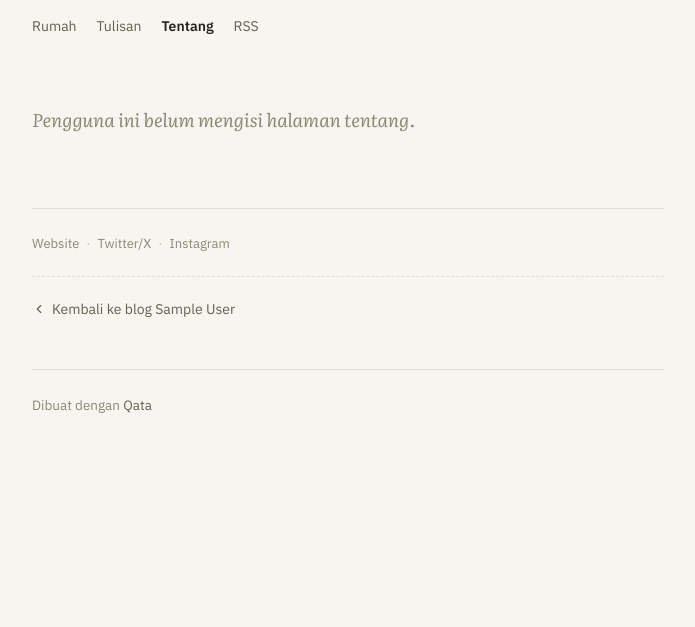
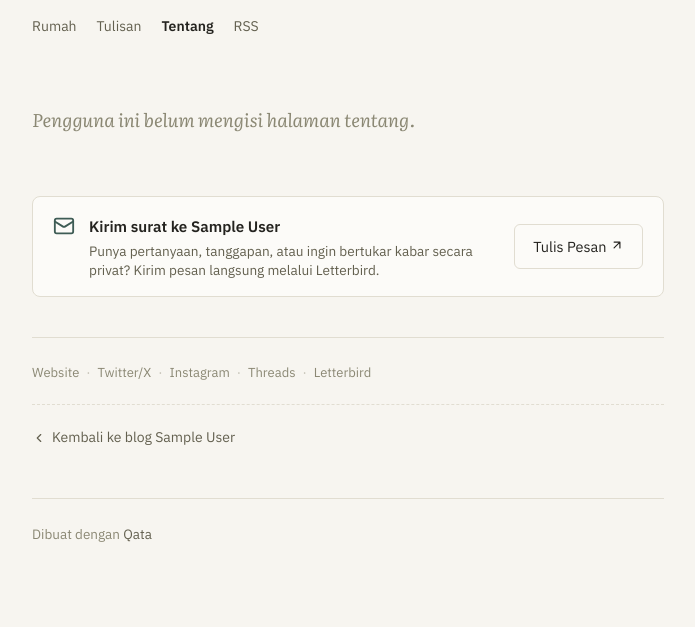
Before and after one commit to andriawekh-droid/qata, a Flask app: a page that uses templates/public/tentang.html in a window 1280 px wide. Shown: the part 193-820 px from the top of the page, without its empty margins (292-987 px from the left). Before the commit the page ends 606 px from the top, so only its background shows below. Run offline with Flask 3, Linux system fonts and the light colour scheme; tables that the repository leaves empty hold one stand-in row (values such as "Sample post"); some libraries are stand-ins or nearby versions.

Commit message:
feat: tambah integrasi Letterbird dan akun Threads di profil, tentang, dan artikel

```diff
--- a/auth.py
+++ b/auth.py
@@ -12,7 +12,7 @@ from database import get_db
 auth_bp = Blueprint('auth', __name__)
 
 class User(UserMixin):
-    def __init__(self, id, username, email, display_name, bio, website, twitter, instagram, is_admin, active, theme_preference='light', can_upload_image=0):
+    def __init__(self, id, username, email, display_name, bio, website, twitter, instagram, is_admin, active, theme_preference='light', can_upload_image=0, threads=None, letterbird=None):
         self.id = id
         self.username = username
         self.email = email
@@ -21,6 +21,8 @@ class User(UserMixin):
         self.website = website
         self.twitter = twitter
         self.instagram = instagram
+        self.threads = threads
+        self.letterbird = letterbird
         self.is_admin = is_admin
         self.active = active
         self.theme_preference = theme_preference or 'light'
@@ -39,12 +41,16 @@ def get_user_by_id(user_id):
     if row:
         can_upload = row['can_upload_image'] if 'can_upload_image' in row.keys() else 0
         theme = row['theme_preference'] if 'theme_preference' in row.keys() else 'light'
+        threads = row['threads'] if 'threads' in row.keys() else None
+        letterbird = row['letterbird'] if 'letterbird' in row.keys() else None
         return User(
             row['id'], row['username'], row['email'],
             row['display_name'], row['bio'], row['website'],
             row['twitter'], row['instagram'], row['is_admin'],
             row['is_active'], theme,
-            can_upload
+            can_upload,
+            threads,
+            letterbird
         )
     return None
 
@@ -54,12 +60,16 @@ def get_user_by_username(username):
     if row:
         can_upload = row['can_upload_image'] if 'can_upload_image' in row.keys() else 0
         theme = row['theme_preference'] if 'theme_preference' in row.keys() else 'light'
+        threads = row['threads'] if 'threads' in row.keys() else None
+        letterbird = row['letterbird'] if 'letterbird' in row.keys() else None
         return User(
             row['id'], row['username'], row['email'],
             row['display_name'], row['bio'], row['website'],
             row['twitter'], row['instagram'], row['is_admin'],
             row['is_active'], theme,
-            can_upload
+            can_upload,
+            threads,
+            letterbird
         )
     return None
 
@@ -297,11 +307,18 @@ def login():
             )
             db.commit()
 
+            can_upload = row['can_upload_image'] if 'can_upload_image' in row.keys() else 0
+            theme = row['theme_preference'] if 'theme_preference' in row.keys() else 'light'
+            threads = row['threads'] if 'threads' in row.keys() else None
+            letterbird = row['letterbird'] if 'letterbird' in row.keys() else None
             user = User(
                 row['id'], row['username'], row['email'],
                 row['display_name'], row['bio'], row['website'],
                 row['twitter'], row['instagram'], row['is_admin'],
-                row['is_active'], row['theme_preference']
+                row['is_active'], theme,
+                can_upload,
+                threads,
+                letterbird
             )
             login_user(user)
             return redirect(url_for('dashboard.index'))
--- a/dashboard.py
+++ b/dashboard.py
@@ -260,6 +260,19 @@ def delete_post(post_id):
     flash('Tulisan berhasil dihapus.', 'sukses')
     return redirect(url_for('dashboard.index'))
 
+def _clean_handle(value, base_domains=()):
+    if not value:
+        return ''
+    val = value.strip()
+    for prefix in ('https://', 'http://', '//', 'www.'):
+        if val.startswith(prefix):
+            val = val[len(prefix):]
+    for domain in base_domains:
+        if val.startswith(domain):
+            val = val[len(domain):].lstrip('/')
+    val = val.lstrip('@').strip().strip('/')
+    return val.split('?')[0].split('#')[0].strip('/')
+
 @dashboard_bp.route('/profil', methods=['GET', 'POST'])
 @login_required
 def profile():
@@ -268,8 +281,10 @@ def profile():
     if request.method == 'POST':
         display_name = request.form['display_name'].strip()
         website = request.form['website'].strip()
-        twitter = request.form['twitter'].strip()
-        instagram = request.form['instagram'].strip()
+        twitter = _clean_handle(request.form.get('twitter', ''), ('twitter.com', 'x.com'))
+        instagram = _clean_handle(request.form.get('instagram', ''), ('instagram.com',))
+        threads = _clean_handle(request.form.get('threads', ''), ('threads.net',))
+        letterbird = _clean_handle(request.form.get('letterbird', ''), ('letterbird.co',))
         theme_preference = request.form.get('theme_preference', 'light').strip()
         error = None
 
@@ -282,9 +297,9 @@ def profile():
             db = get_db()
             db.execute(
                 '''UPDATE users
-                   SET display_name = ?, website = ?, twitter = ?, instagram = ?, theme_preference = ?
+                   SET display_name = ?, website = ?, twitter = ?, instagram = ?, threads = ?, letterbird = ?, theme_preference = ?
                    WHERE id = ?''',
-                (display_name, website, twitter, instagram, theme_preference, current_user.id)
+                (display_name, website, twitter, instagram, threads, letterbird, theme_preference, current_user.id)
             )
             db.commit()
             flash('Profil berhasil diperbarui.', 'sukses')
--- a/database.py
+++ b/database.py
@@ -29,6 +29,8 @@ def init_db():
             website TEXT,
             twitter TEXT,
             instagram TEXT,
+            threads TEXT,
+            letterbird TEXT,
             is_admin INTEGER DEFAULT 0,
             is_active INTEGER DEFAULT 1,
             can_upload_image INTEGER NOT NULL DEFAULT 0,
@@ -124,11 +126,17 @@ def init_db():
     ''')
     db.commit()
 
-    # Migrasi kolom can_upload_image pada users jika belum ada
+    # Migrasi kolom tambahan pada users jika belum ada
     user_cols = [c['name'] for c in db.execute("PRAGMA table_info(users)").fetchall()]
     if 'can_upload_image' not in user_cols:
         db.execute("ALTER TABLE users ADD COLUMN can_upload_image INTEGER NOT NULL DEFAULT 0")
         db.execute("UPDATE users SET can_upload_image = 1 WHERE is_admin = 1")
+        db.commit()
+    if 'threads' not in user_cols:
+        db.execute("ALTER TABLE users ADD COLUMN threads TEXT")
+        db.commit()
+    if 'letterbird' not in user_cols:
+        db.execute("ALTER TABLE users ADD COLUMN letterbird TEXT")
         db.commit()
 
 def init_app(app):
--- a/static/style.css
+++ b/static/style.css
@@ -632,6 +632,80 @@ article.post-full h1,
     color: var(--accent);
 }
 
+/* Letterbird / Feedback Boxes */
+.post-feedback-box,
+.letterbird-contact-card {
+    margin-top: 28px;
+    padding: 16px 20px;
+    background: var(--paper-raised);
+    border: 1px solid var(--line);
+    border-radius: 8px;
+    display: flex;
+    align-items: center;
+    justify-content: space-between;
+    gap: 16px;
+}
+
+.post-feedback-info,
+.letterbird-card-info {
+    display: flex;
+    align-items: flex-start;
+    gap: 14px;
+}
+
+.post-feedback-icon,
+.letterbird-card-icon {
+    width: 22px;
+    height: 22px;
+    color: var(--accent);
+    flex-shrink: 0;
+    margin-top: 2px;
+}
+
+.post-feedback-title,
+.letterbird-card-title {
+    display: block;
+    font-size: 0.95rem;
+    font-weight: 600;
+    color: var(--ink);
+    margin-bottom: 2px;
+}
+
+.post-feedback-desc,
+.letterbird-card-desc {
+    margin: 0;
+    font-size: 0.85rem;
+    color: var(--ink-soft);
+    line-height: 1.4;
+}
+
+.post-feedback-btn,
+.letterbird-card-btn {
+    display: inline-flex;
+    align-items: center;
+    gap: 6px;
+    white-space: nowrap;
+    flex-shrink: 0;
+    font-size: 0.85rem;
+    padding: 8px 14px;
+    text-decoration: none;
+}
+
+@media (max-width: 600px) {
+    .post-feedback-box,
+    .letterbird-contact-card {
+        flex-direction: column;
+        align-items: stretch;
+        gap: 14px;
+    }
+
+    .post-feedback-btn,
+    .letterbird-card-btn {
+        justify-content: center;
+        width: 100%;
+    }
+}
+
 /* Like Section */
 .post-footer {
     margin-top: 20px;
--- a/templates/public/tentang.html
+++ b/templates/public/tentang.html
@@ -42,18 +42,47 @@
         {% endif %}
     </div>
 
-    {% if user['website'] or user['twitter'] or user['instagram'] %}
+    {% if user['letterbird'] %}
+    <div class="letterbird-contact-card">
+        <div class="letterbird-card-info">
+            <div class="letterbird-card-icon">
+                <svg viewBox="0 0 24 24" fill="none" stroke="currentColor" stroke-width="2" stroke-linecap="round" stroke-linejoin="round">
+                    <rect width="20" height="16" x="2" y="4" rx="2"/>
+                    <path d="m22 7-8.97 5.7a1.94 1.94 0 0 1-2.06 0L2 7"/>
+                </svg>
+            </div>
+            <div>
+                <strong class="letterbird-card-title">Kirim surat ke {{ user['display_name'] }}</strong>
+                <p class="letterbird-card-desc">Punya pertanyaan, tanggapan, atau ingin bertukar kabar secara privat? Kirim pesan langsung melalui Letterbird.</p>
+            </div>
+        </div>
+        <a href="https://letterbird.co/{{ user['letterbird'] }}" target="_blank" rel="noopener noreferrer" class="btn btn-secondary letterbird-card-btn">
+            Tulis Pesan
+            <svg viewBox="0 0 24 24" width="14" height="14" fill="none" stroke="currentColor" stroke-width="2" stroke-linecap="round" stroke-linejoin="round"><path d="M7 17L17 7M17 7H7M17 7V17"/></svg>
+        </a>
+    </div>
+    {% endif %}
+
+    {% if user['website'] or user['twitter'] or user['instagram'] or user['threads'] or user['letterbird'] %}
     <div class="meta about-meta">
         {% if user['website'] %}
         <a href="{{ user['website'] }}" target="_blank" rel="noopener">Website</a>
         {% endif %}
         {% if user['twitter'] %}
-        <span class="dot">&middot;</span>
+        {% if user['website'] %}<span class="dot">&middot;</span>{% endif %}
         <a href="https://twitter.com/{{ user['twitter'] }}" target="_blank" rel="noopener">Twitter/X</a>
         {% endif %}
         {% if user['instagram'] %}
-        <span class="dot">&middot;</span>
+        {% if user['website'] or user['twitter'] %}<span class="dot">&middot;</span>{% endif %}
         <a href="https://instagram.com/{{ user['instagram'] }}" target="_blank" rel="noopener">Instagram</a>
+        {% endif %}
+        {% if user['threads'] %}
+        {% if user['website'] or user['twitter'] or user['instagram'] %}<span class="dot">&middot;</span>{% endif %}
+        <a href="https://www.threads.net/@{{ user['threads'] }}" target="_blank" rel="noopener">Threads</a>
+        {% endif %}
+        {% if user['letterbird'] %}
+        {% if user['website'] or user['twitter'] or user['instagram'] or user['threads'] %}<span class="dot">&middot;</span>{% endif %}
+        <a href="https://letterbird.co/{{ user['letterbird'] }}" target="_blank" rel="noopener">Letterbird</a>
         {% endif %}
     </div>
     {% endif %}
```
Also changed, not shown: templates/dashboard/profil.html (+14 -0 lines), templates/public/post.html (+20 -0 lines).
